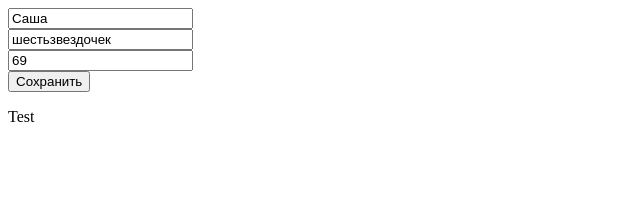
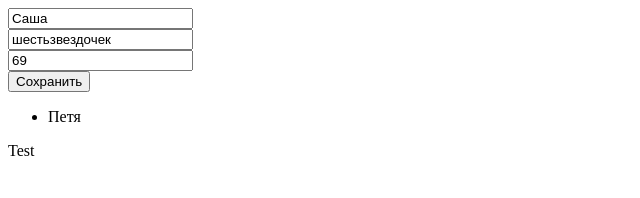
Before and after one commit to di858mon/ReactBasket, a React (Create React App) app: page / in a window 1280 px wide. Shown: the top 198 px of the page, without its empty margins (0-640 px from the left). Built offline with nearby package versions, Linux system fonts and the light colour scheme.

Commit message:
finish module

```diff
--- a/src/components/AddUser.js
+++ b/src/components/AddUser.js
@@ -7,10 +7,10 @@ const AddUser = () => {
   const formHandler = (event) => {
     event.preventDefault();
     console.log(event.target.elements);
-    const nUser = event.target.elements;
+    const obj = event.target.elements;
 
-    //dispatch(addNewUser(obj.name.value, obj.password.value, obj.age.value));
-    dispatch(addNewUser('123', '123', '123'));
+    dispatch(addNewUser(obj.name.value, obj.password.value, obj.age.value));
+    //dispatch(addNewUser('123', '123', '123'));
   };
 
   return (
--- a/src/components/List.js
+++ b/src/components/List.js
@@ -5,9 +5,9 @@ function List(data) {
   return (
     <div>
       <ul>
-      {data.user.map((item) => {
-        <li>item.name</li>;
-      })}
+      {data.users.map((item, index)=>
+        <li key={index}>{item.name}</li>
+      )}
       </ul>
       Test
     </div>
--- a/src/containers/UserList.js
+++ b/src/containers/UserList.js
@@ -4,7 +4,7 @@ import List from '../components/List';
 
 function mapStateToProps(state) {
   const { users } = state;
-  return { user: users };
+  return { users: users };
 }
 
 export default connect(mapStateToProps, null)(List);
```
